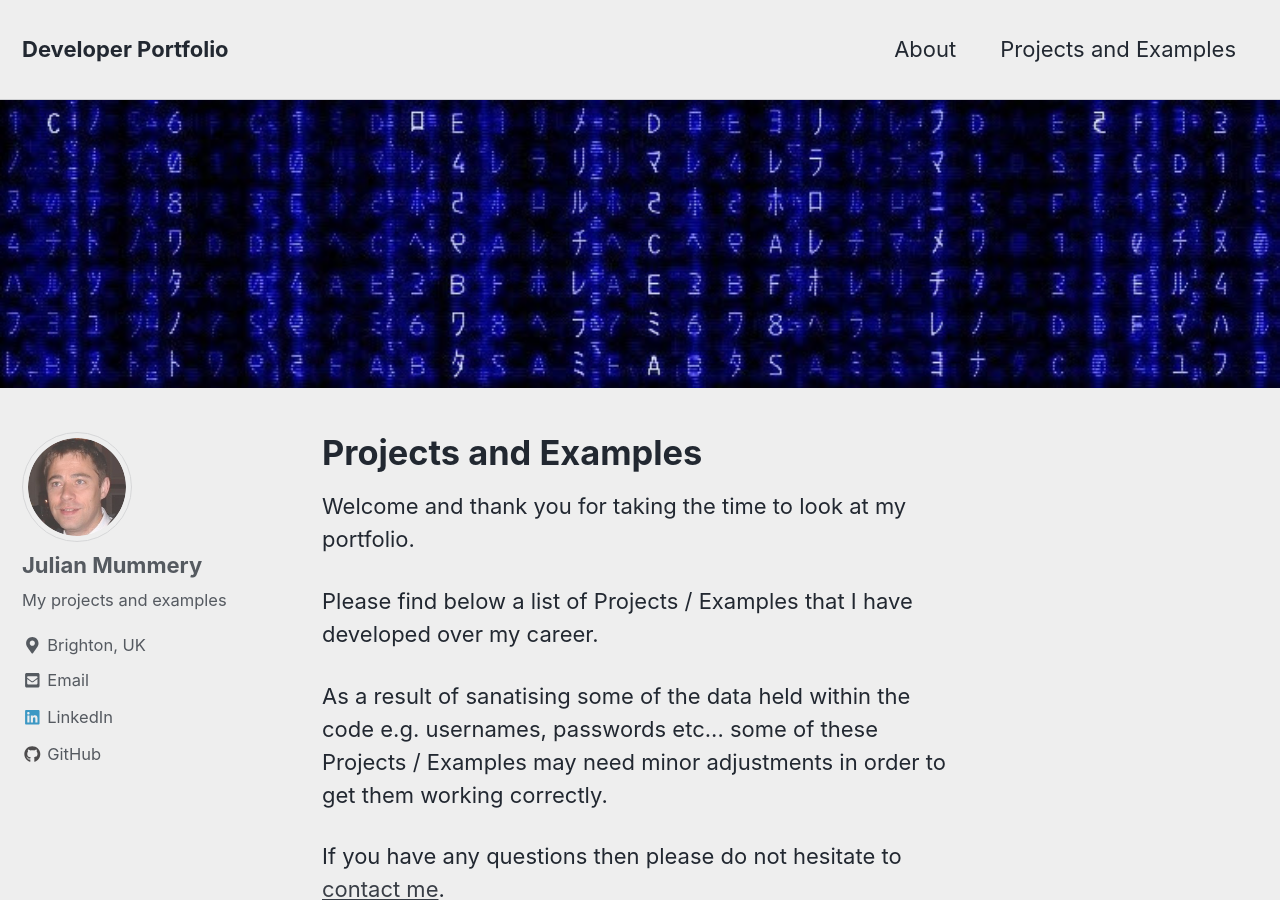
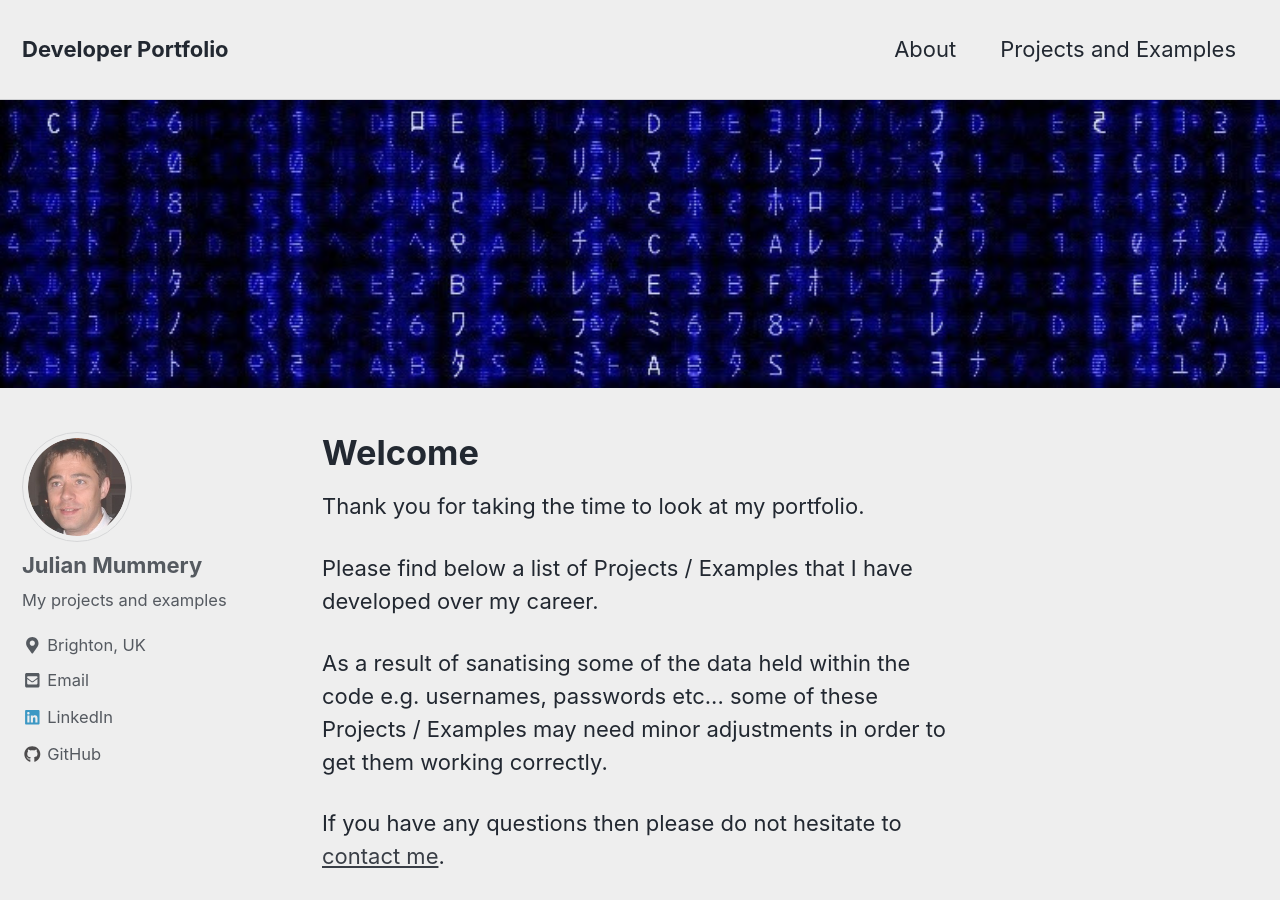
Before and after one commit to julianmummery/julianmummery.github.io, a Jekyll site: the page built from index.html, in a window 1280 px wide and 900 px high. Built offline with Jekyll 4.4.1, drawn with Linux system fonts in a browser that asks for light colours; nearby versions of some CDN libraries; the list of posts is cut into pages by our own code.

Commit message:
Update index.html

```diff
--- a/index.html
+++ b/index.html
@@ -4,19 +4,20 @@
 header:
    image: "/assets/images/header-background.jpg"
 ---
-<h1>Projects and Examples</h1>
+<h1>Welcome</h1>
 
-<p>Welcome and thank you for taking the time to look at my portfolio.</p>
+<p>Thank you for taking the time to look at my portfolio.</p>
 
 <p>Please find below a list of Projects / Examples that I have developed over my career.</p>
 
 <p>As a result of sanatising some of the data held within the code e.g. usernames, passwords etc...
 some of these Projects / Examples may need minor adjustments in order to get them working correctly.</p>
 
-<p>If you have any questions then please do not hesitate to <a href="mailto:julianmummery@gmail.com" target="_blank">contact me</a>.</p>
+<p>If you have any questions then please do not hesitate to <a href="mailto:julianmummery@gmail.com" target="_self">contact me</a>.</p>
 
 <h2>Categories</h2>
 
-<a href="https://julianmummery.github.io/projects/" target="_self">Projects</a>
-
-<a href="https://julianmummery.github.io/examples/" target="_self">Examples</a>
+<ul>
+  <li><a href="https://julianmummery.github.io/projects/" target="_self">Projects</a></li>
+  <li><a href="https://julianmummery.github.io/examples/" target="_self">Examples</a></li>
+</ul>
```
